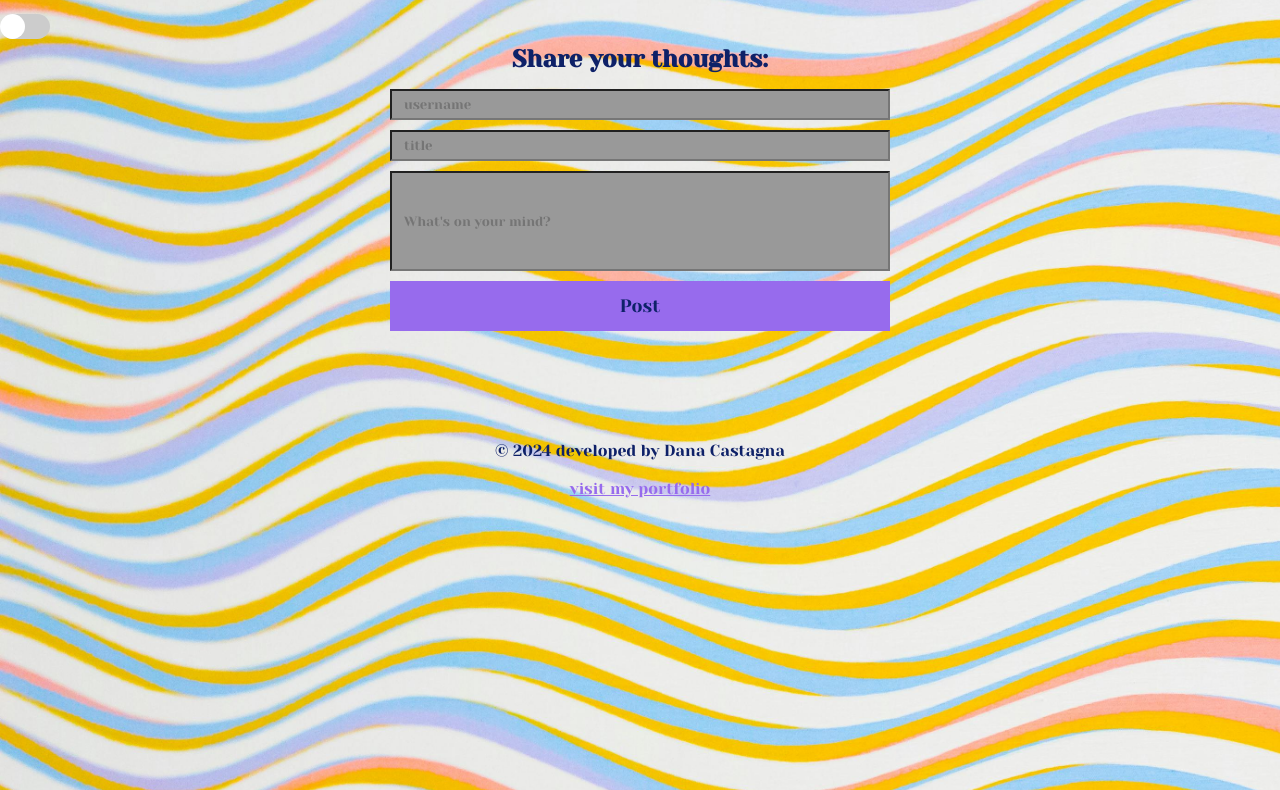
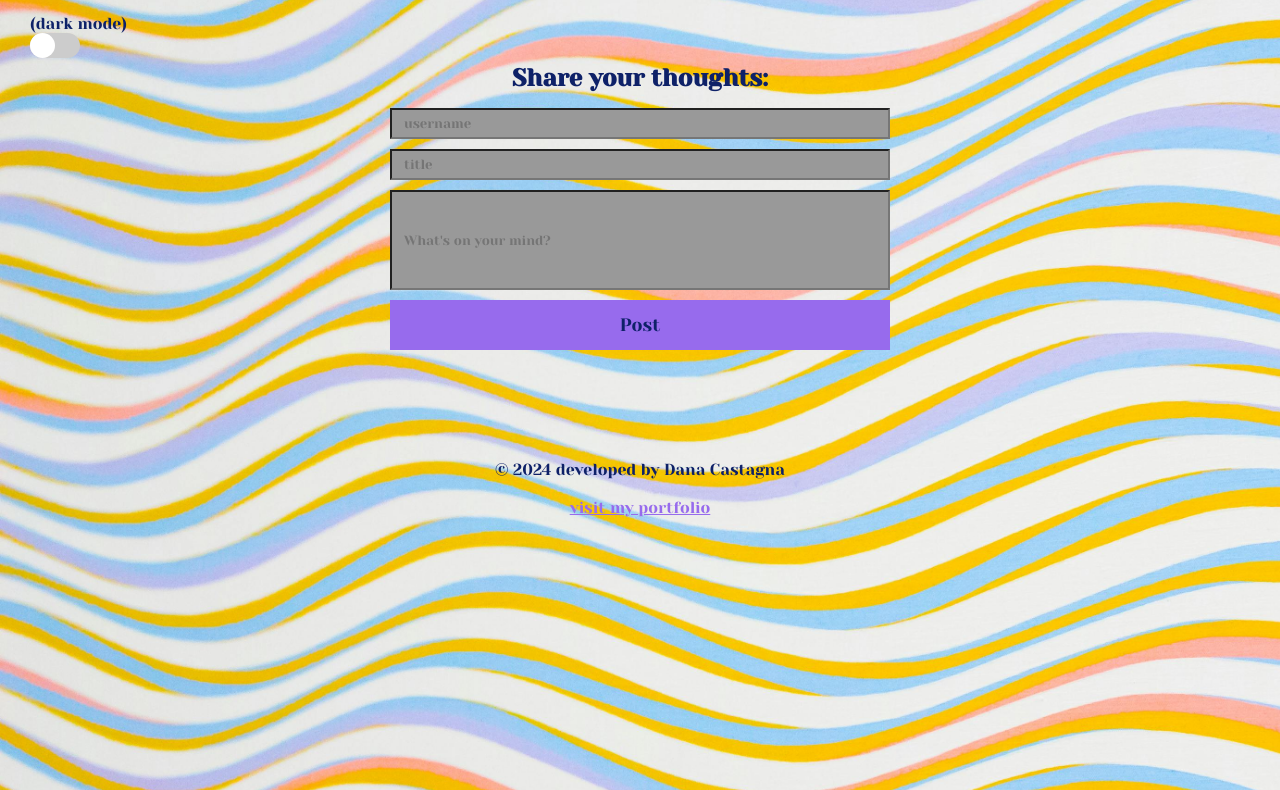
Before and after one commit to ddurmala/personal-blog-challenge, a plain HTML site: page index.html in a window 1280 px wide. Shown: the part 83-873 px from the top of the page. Drawn offline with Linux system fonts and the light colour scheme.

Commit message:
label added to toggle

```diff
--- a/assets/css/styles.css
+++ b/assets/css/styles.css
@@ -70,10 +70,14 @@ button {
     border: none;
 }
 
-/* Global Reusable Classes */
+/* custom styles */
 
 .text-center {
     text-align: center;
+}
+
+.toggle {
+    margin: 0 0 0 30px;
 }
 
 #themeToggle {
@@ -82,6 +86,7 @@ button {
 
 #themeToggleLabel {
     display: block;
+    left: 30px;
     width: 50px;
     height: 25px;
     background-color: #ccc;
--- a/index.html
+++ b/index.html
@@ -25,6 +25,7 @@
     <header>
         <h1 class="blog-header text-center">Dana's Personal Blog</h1>
 
+        <p class="toggle">(dark mode)</p>
         <input type="checkbox" id="themeToggle">
         <label for="themeToggle" id="themeToggleLabel"></label>
 
```
Also changed, not shown: blog.html (+1 -0 lines).
